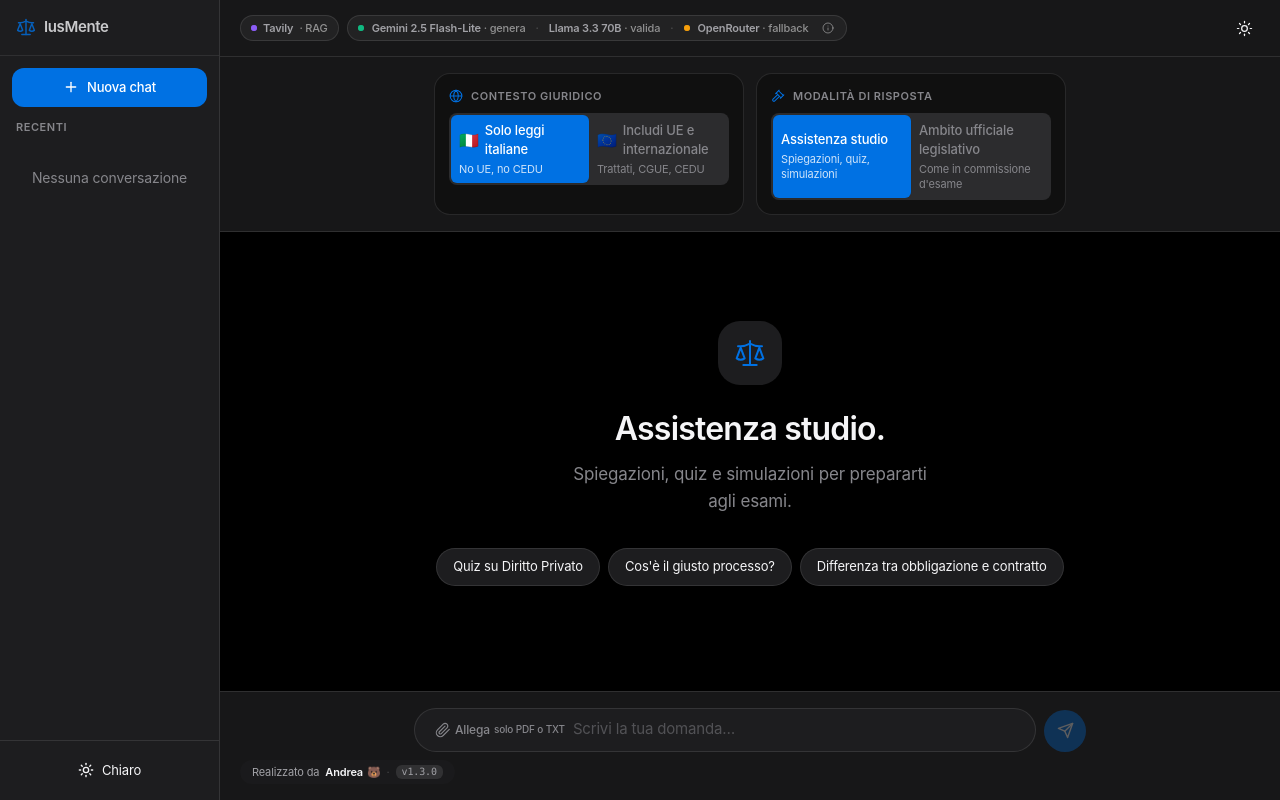
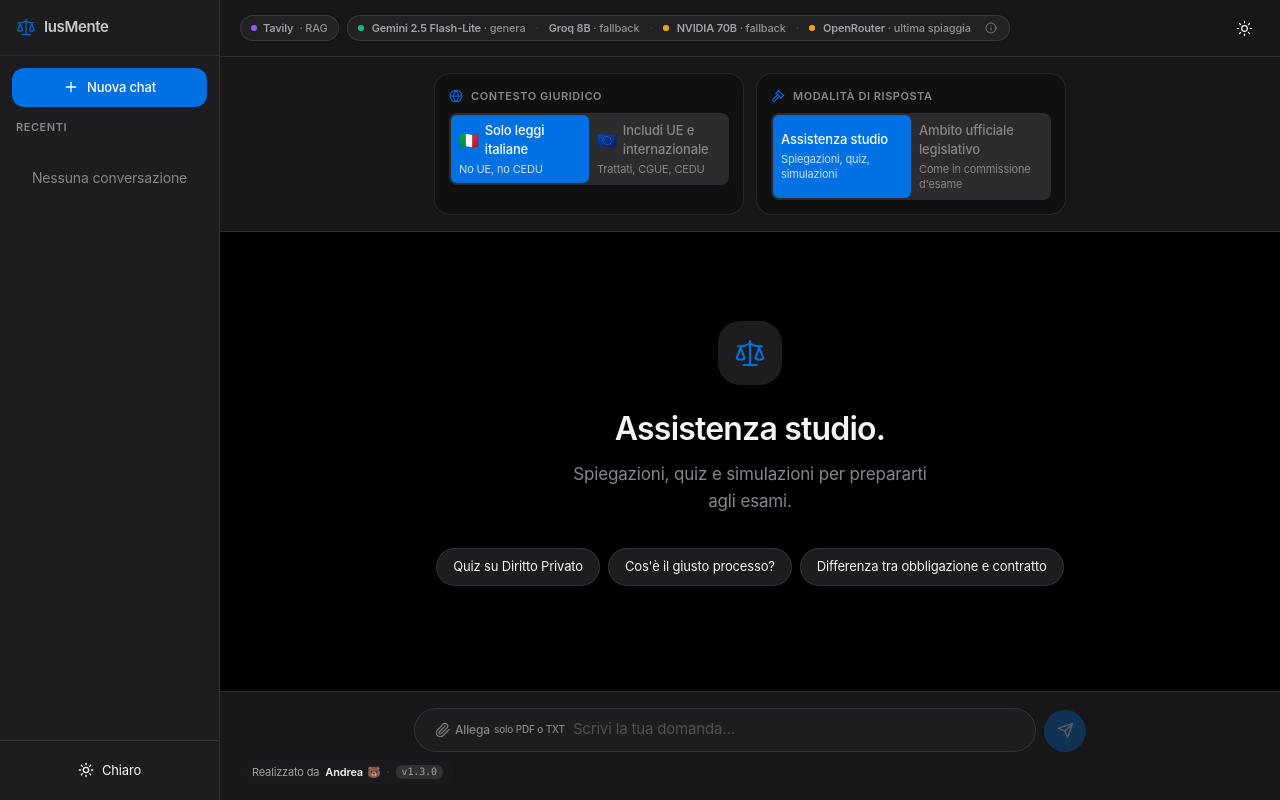
Before and after one commit to supergino/ailegge, a Next.js app: page / in a window 1280 px wide. Built offline with nearby package versions, Linux system fonts and the light colour scheme.

Commit message:
fix modelli OpenRouter, aggiunto NVIDIA badge in header, gestito 402 status

```diff
--- a/app/api/chat/route.js
+++ b/app/api/chat/route.js
@@ -144,11 +144,10 @@ Comportamento accademico:
       if (process.env.OPENROUTER_API_KEY) {
         const OR_BASE = { url: 'https://openrouter.ai/api/v1/chat/completions', key: process.env.OPENROUTER_API_KEY }
         const OR_MODELS = [
-          'google/gemini-2.0-flash-lite-001',
-          'mistralai/mistral-7b-instruct:free',
-          'microsoft/phi-3-mini-128k-instruct:free',
-          'qwen/qwen-2.5-7b-instruct:free',
-          'meta-llama/llama-3.2-3b-instruct:free',
+          'meta-llama/llama-3.1-8b-instruct',
+          'qwen/qwen-2.5-7b-instruct',
+          'meta-llama/llama-3.2-3b-instruct',
+          'deepseek/deepseek-chat',
         ]
         for (const model of OR_MODELS) {
           endpoints.push({ name: `OpenRouter:${model}`, ...OR_BASE, model })
--- a/app/api/status/route.js
+++ b/app/api/status/route.js
@@ -115,7 +115,7 @@ async function checkOpenRouter() {
         'Content-Type': 'application/json',
       },
       body: JSON.stringify({
-        model: 'google/gemini-2.0-flash-lite-001',
+        model: 'meta-llama/llama-3.1-8b-instruct',
         messages: [{ role: 'user', content: 'OK' }],
         max_tokens: 1,
       }),
@@ -143,6 +143,9 @@ async function checkOpenRouter() {
     }
     if (res.status === 401 || res.status === 403) {
       return { configured: true, status: 'invalid_key', label: 'Chiave non valida o senza permessi' }
+    }
+    if (res.status === 402) {
+      return { configured: true, status: 'no_credits', label: 'Crediti insufficienti' }
     }
     const body = await res.text()
     return { configured: true, status: 'error', label: `HTTP ${res.status}: ${body.slice(0, 80)}` }
--- a/app/page.js
+++ b/app/page.js
@@ -407,7 +407,7 @@ export default function Home() {
               className={`flex items-center gap-2 rounded-full border px-2.5 py-1 text-[11px] font-medium ${border} ${
                 isDarkMode ? 'bg-white/5 text-[#a1a1a6]' : 'bg-black/[0.03] text-[#6e6e73]'
               }`}
-              title="Gemini 2.5 Flash-Lite genera la risposta · Groq Llama 3.3 70B la valida · OpenRouter come fallback estremo"
+              title="Gemini 2.5 Flash-Lite genera · Groq Llama 3.1 8B fallback · NVIDIA Llama 3.1 70B fallback · OpenRouter ultima spiaggia"
             >
               <span className="relative flex h-1.5 w-1.5">
                 <span className="absolute inline-flex h-full w-full animate-ping rounded-full bg-emerald-500 opacity-60" />
@@ -415,13 +415,19 @@ export default function Home() {
               </span>
               <span><span className="font-semibold">Gemini 2.5 Flash-Lite</span> <span className={isDarkMode ? 'text-white/50' : 'text-black/40'}>· genera</span></span>
               <span className={`mx-0.5 ${isDarkMode ? 'text-white/20' : 'text-black/20'}`}>·</span>
-              <span><span className="font-semibold">Llama 3.3 70B</span> <span className={isDarkMode ? 'text-white/50' : 'text-black/40'}>· valida</span></span>
+              <span><span className="font-semibold">Groq 8B</span> <span className={isDarkMode ? 'text-white/50' : 'text-black/40'}>· fallback</span></span>
               <span className={`mx-0.5 ${isDarkMode ? 'text-white/20' : 'text-black/20'}`}>·</span>
               <span className="relative flex h-1.5 w-1.5">
                 <span className="absolute inline-flex h-full w-full animate-ping rounded-full bg-amber-500 opacity-60" />
                 <span className="relative inline-flex h-1.5 w-1.5 rounded-full bg-amber-500" />
               </span>
-              <span><span className="font-semibold">OpenRouter</span> <span className={isDarkMode ? 'text-white/50' : 'text-black/40'}>· fallback</span></span>
+              <span><span className="font-semibold">NVIDIA 70B</span> <span className={isDarkMode ? 'text-white/50' : 'text-black/40'}>· fallback</span></span>
+              <span className={`mx-0.5 ${isDarkMode ? 'text-white/20' : 'text-black/20'}`}>·</span>
+              <span className="relative flex h-1.5 w-1.5">
+                <span className="absolute inline-flex h-full w-full animate-ping rounded-full bg-amber-500 opacity-60" />
+                <span className="relative inline-flex h-1.5 w-1.5 rounded-full bg-amber-500" />
+              </span>
+              <span><span className="font-semibold">OpenRouter</span> <span className={isDarkMode ? 'text-white/50' : 'text-black/40'}>· ultima spiaggia</span></span>
               <a
                 href="/info"
                 className={`ml-1 inline-flex h-4 w-4 items-center justify-center rounded-full transition-colors ${
--- a/app/status/page.js
+++ b/app/status/page.js
@@ -24,7 +24,7 @@ const PROVIDERS = [
   },
   {
     id: 'openrouter',
-    name: 'OpenRouter · 5 modelli',
+    name: 'OpenRouter · 4 modelli',
     role: 'Catena fallback estremo',
     docs: 'openrouter.ai',
   },
@@ -34,6 +34,7 @@ const STATUS_META = {
   available: { dot: 'bg-emerald-500', bg: 'bg-emerald-500/10', text: 'text-emerald-600 dark:text-emerald-400' },
   quota_exhausted: { dot: 'bg-red-500', bg: 'bg-red-500/10', text: 'text-red-600 dark:text-red-400' },
   invalid_key: { dot: 'bg-red-500', bg: 'bg-red-500/10', text: 'text-red-600 dark:text-red-400' },
+  no_credits: { dot: 'bg-amber-500', bg: 'bg-amber-500/10', text: 'text-amber-600 dark:text-amber-400' },
   timeout: { dot: 'bg-amber-500', bg: 'bg-amber-500/10', text: 'text-amber-600 dark:text-amber-400' },
   error: { dot: 'bg-red-500', bg: 'bg-red-500/10', text: 'text-red-600 dark:text-red-400' },
   missing: { dot: 'bg-gray-400', bg: 'bg-gray-400/10', text: 'text-gray-500 dark:text-gray-400' },
```
Also changed, not shown: 1 other file (tests, documents, lock files or other folders).
